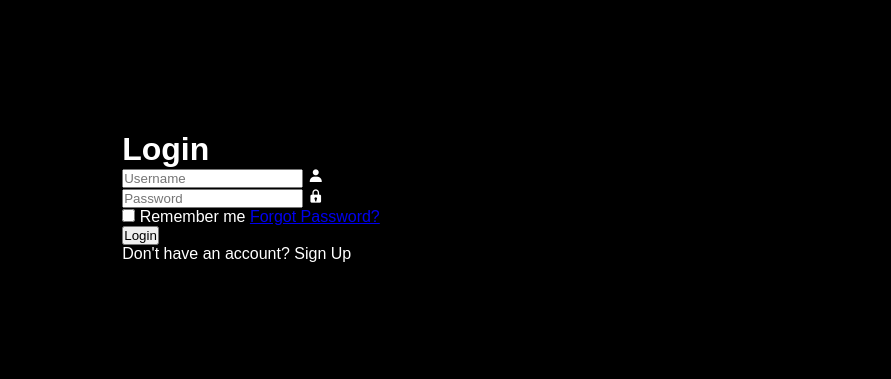
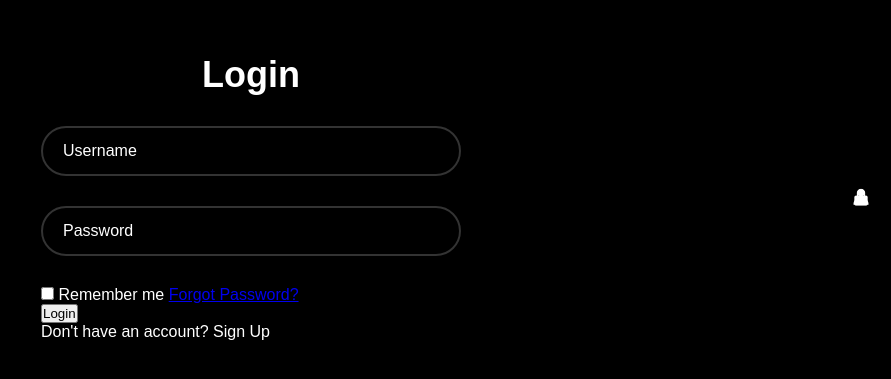
Before and after one commit to AdrianDaDon/indaloSolutions, a plain HTML site: page src/login.html in a window 1280 px wide. Shown: the part 203-582 px from the top of the page, without its empty margins (389-1280 px from the left). Drawn offline with nearby package versions, Linux system fonts and the light colour scheme; a web font is replaced by a local one.

Commit message:
styling login page

```diff
--- a/src/css/styles.css
+++ b/src/css/styles.css
@@ -1,5 +1,4 @@
 @import url("https://fonts.google.com/css2?family=Poppins:wght!@300;400;500;600;700;800;900&display=swap");
-
 
 * {
   margin: 0;
@@ -16,3 +15,44 @@ body {
   background-color: black;
   color: white;
 }
+
+.wrapper {
+  width: 420px;
+  color: #ffff;
+  background-color: black;
+}
+
+.wrapper h1 {
+  font-size: 36px;
+  text-align: center;
+}
+
+.wrapper .input-box {
+  width: 100%;
+  height: 50px;
+  margin: 30px 0;
+}
+
+.input-box input {
+  width: 100%;
+  height: 100%;
+  background-color: transparent;
+  border: none;
+  outline: none;
+  border: 2px solid rgba(255, 255, 255, 0.2);
+  border-radius: 40px;
+  font-size: 16px;
+  padding: 20px 45px 20px 20px;
+}
+
+.input-box input::placeholder {
+    color: #ffff ;
+}
+
+.input-box i {
+    position: absolute;
+    right: 20px;
+    top: 50%;
+    transform: translateY(-50%);
+    font-size: 20px;
+}
```
Lines whose indentation alone changed are shown as unchanged.
